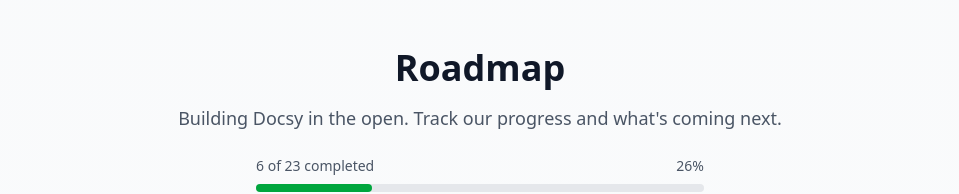
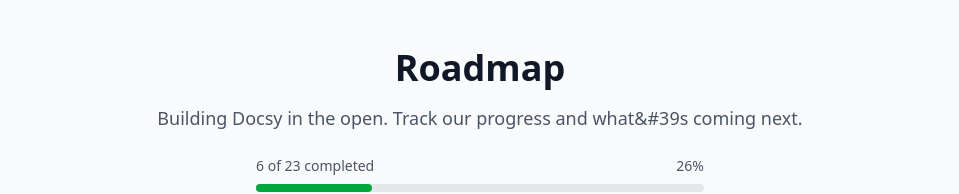
Before and after one commit to GaureshArt/docsy, a Next.js app in the folder apps/web/: page /roadmap in a window 1280 px wide. Shown: the top 194 px of the page, without its empty margins (160-1119 px from the left). Built offline with nearby package versions, Linux system fonts and the light colour scheme; a web font is replaced by a local one.

Commit message:
fix(lint) fix escape warning

```diff
--- a/apps/web/app/(landing)/roadmap/page.tsx
+++ b/apps/web/app/(landing)/roadmap/page.tsx
@@ -24,7 +24,7 @@
                 <div className="text-center mb-12">
                     <h1 className="text-4xl font-bold text-gray-900 mb-4">Roadmap</h1>
                     <p className="text-lg text-gray-600 mb-6">
-                        Building Docsy in the open. Track our progress and what's coming next.
+                        Building Docsy in the open. Track our progress and what&#39s coming next.
                     </p>
 
 
```
